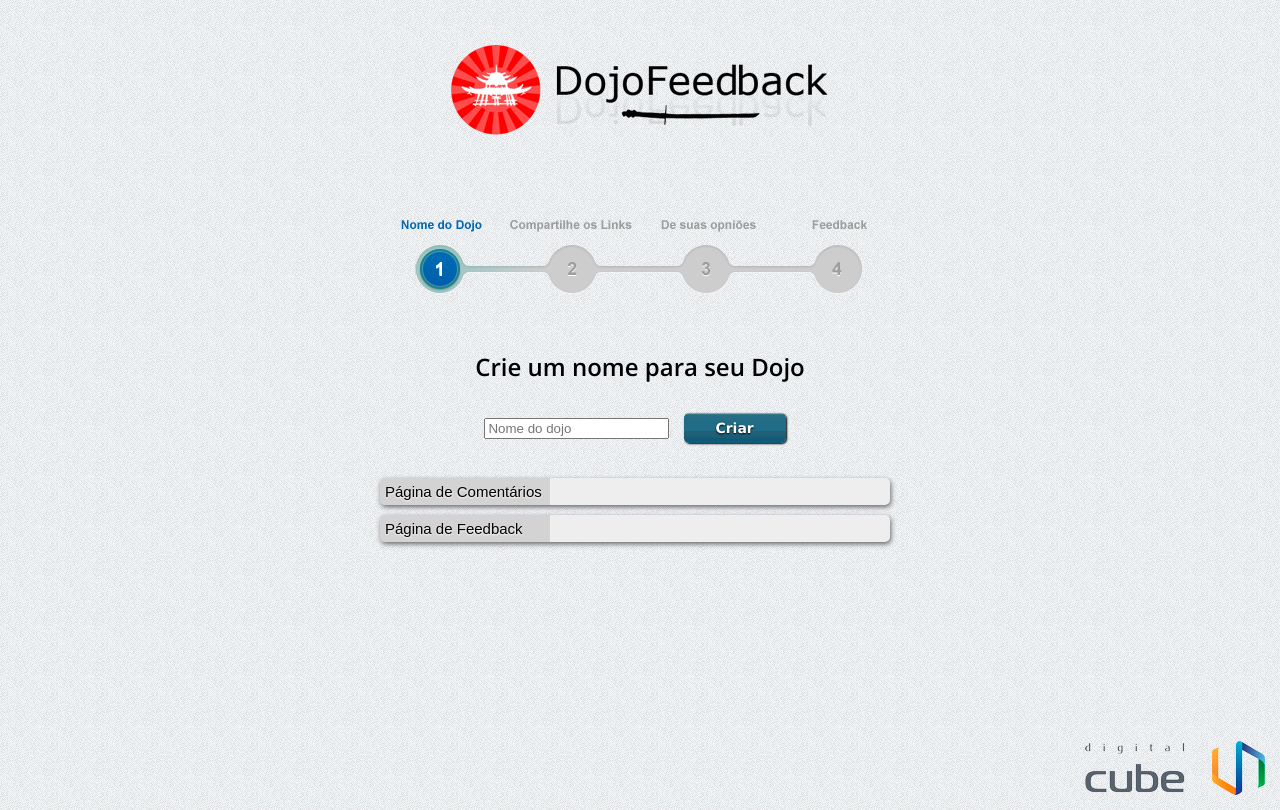
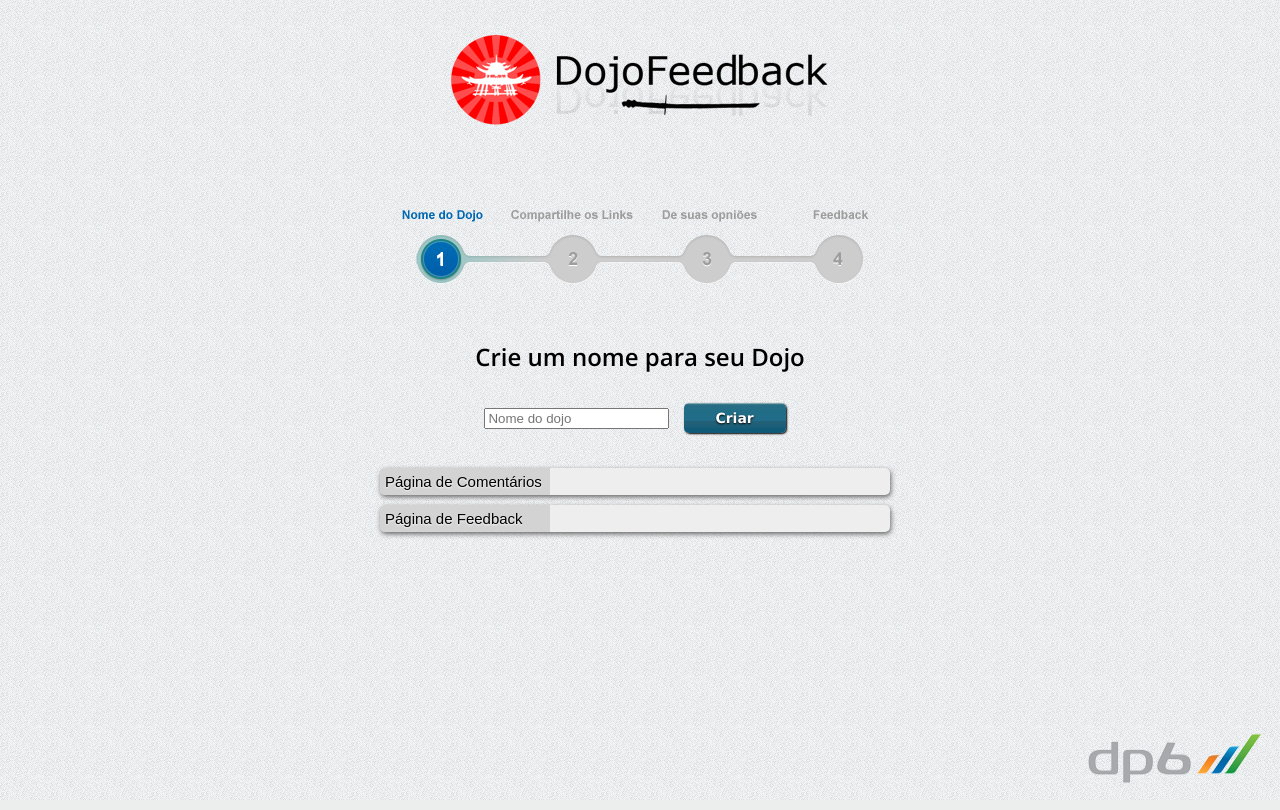
Before and after one commit to sidneijp/dojofeedback, a Flask app: page / in a window 1280 px wide. Run offline with Flask 2, Linux system fonts and the light colour scheme.

Commit message:
alterado o logo e removido padding fantasma

```diff
--- a/static/css/style.css
+++ b/static/css/style.css
@@ -5,7 +5,7 @@ html, body{
 body{
     font-family: 'Open Sans', sans-serif;
     background: url(/static/img/background.jpg);
-    margin:0 auto;
+    margin:0px;
 }
 
 .conteudo{
@@ -15,19 +15,17 @@ body{
 }
 
 .templo{
-    margin: auto;
     width: 400px;
-    padding-top:25px;
     height: 108px;
+    background-image:url('/static/img/logo_r.png');
     background-repeat: no-repeat;
     background-position: bottom;
-    margin-bottom:70px;
+    margin:0px auto 70px auto;
+    padding-top: 25px;
 }
 
 .menu_progresso{
-    position:relative;
-    left: 50%;
-    margin-left: -255px;
+    margin:auto;
     width: 509px;
     height: 87px;
     margin-bottom:50px;
@@ -67,6 +65,7 @@ img.logo{
     background-repeat: no-repeat;
     bottom: 0px;
     right: 0px;
+    text-decoration: none;
 }
 
 .footer{
@@ -301,7 +300,7 @@ img.logo{
 
 .flashes{
     padding: 0px;
-    margin: 0px 0px 10px 0px;
+    margin: 0px 0px 0px 0px;
 }
 
 .flashes li{
--- a/templates/base.html
+++ b/templates/base.html
@@ -43,7 +43,6 @@
     <div class="conteudo">
         {% block templo %}
             <div class="templo">
-                <img width="400" height="108" alt="Dojo Feedback Logo" src="{{ url_for('static', filename='img/logo_r.png') }}" />
             </div>
         {% endblock %}
 
@@ -57,8 +56,8 @@
 
         {% block footer %}
             <div class="footer">
-                <a target="blank" href="http://digitalcube.com.br">
-                    <img width="180px" height="54px" class="logo" src="/static/img/cube.png" alt="Logotipo digital cube" title="digital cube" />
+                <a target="blank" href="http://dp6.com.br">
+                    <img width="180px" height="54px" class="logo" src="/static/img/dp6.png" alt="Logotipo digital cube" title="digital cube" />
                 </a>
             </div>
         {% endblock %}
```
Also changed, not shown: static/img/cube.png (deleted), static/img/dp6.png (added).
